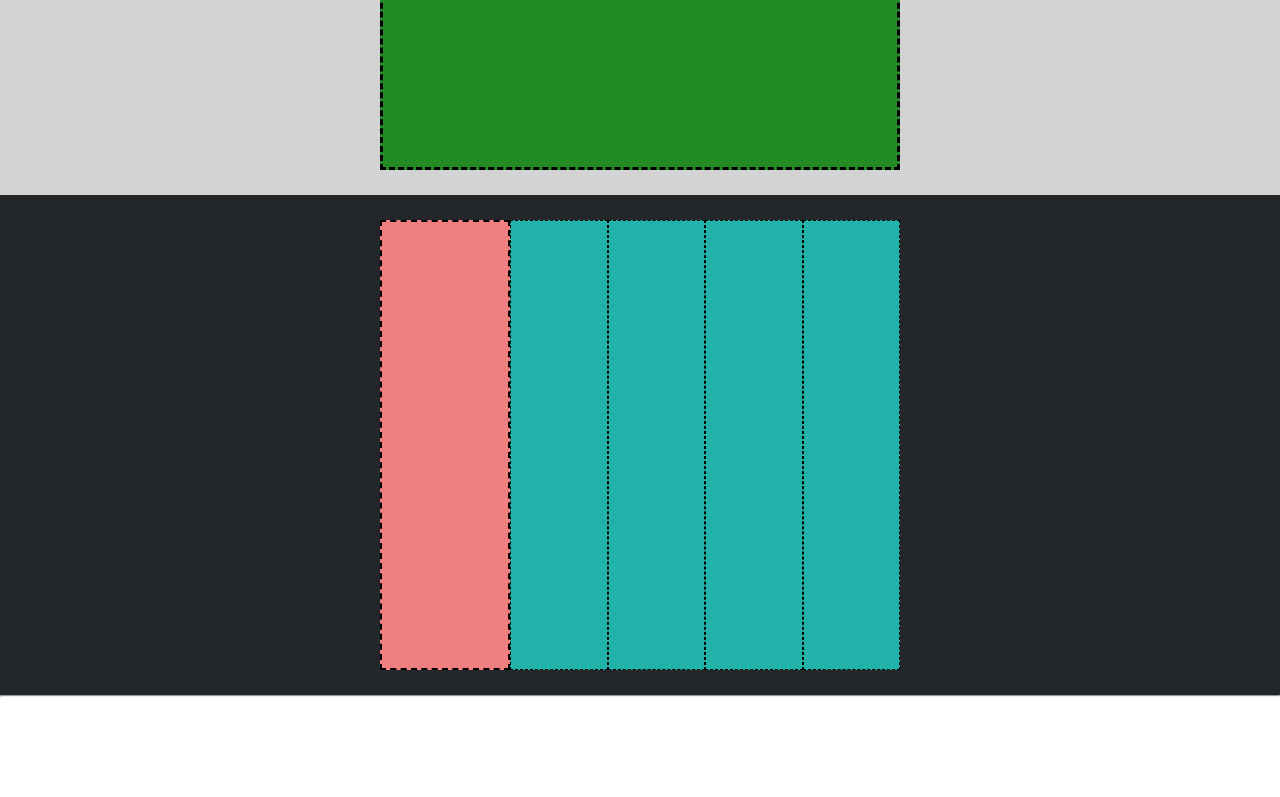
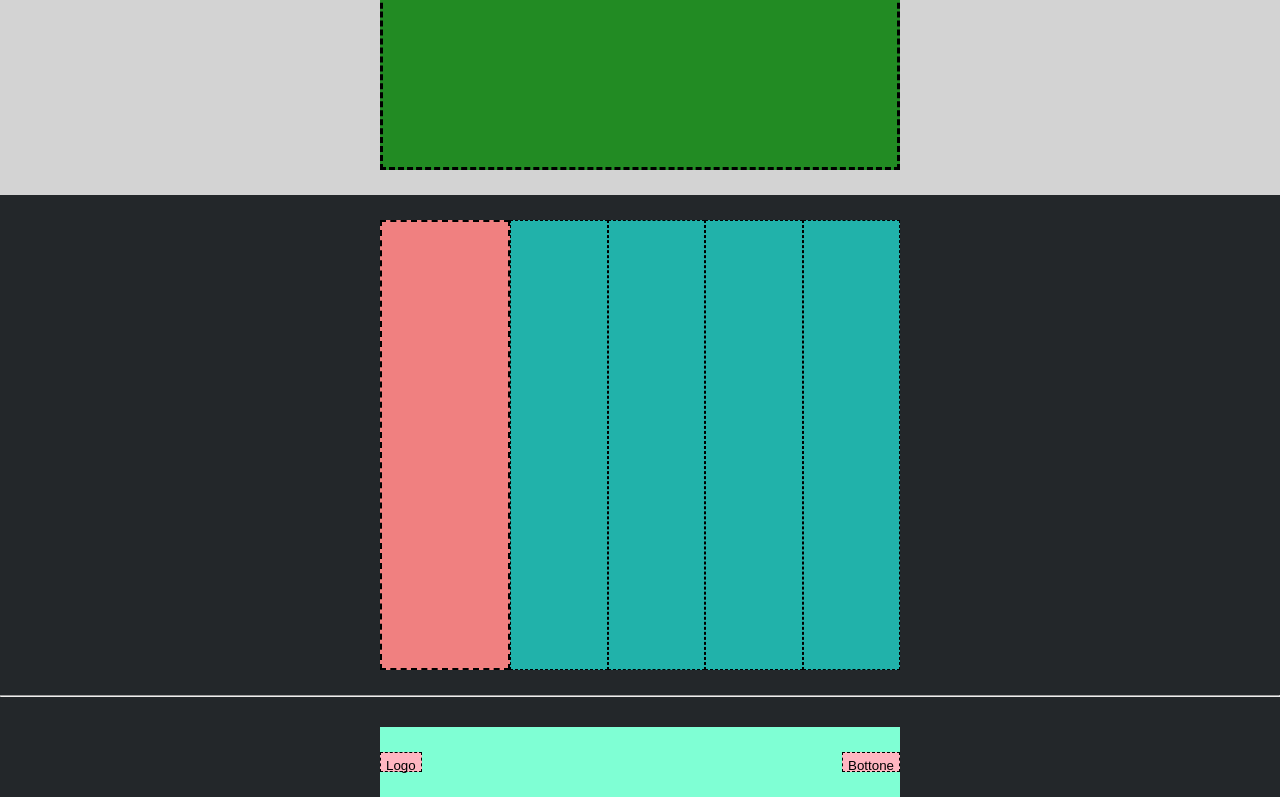
Before and after one commit to aletardio/htmlcss-struttura-discord, a plain HTML site: page index.html in a window 1280 px wide. Shown: the part 2965-3762 px from the top of the page. Before the commit the page ends 3662 px from the top, so only its background shows below. Drawn offline with Linux system fonts and the light colour scheme.

Commit message:
[UPDATE] Added footer and completed exercise

```diff
--- a/css/style.css
+++ b/css/style.css
@@ -163,3 +163,56 @@ header {
 hr {
     color: grey;
 }
+
+/* FOOTER */
+
+.container-footer {
+    width: 100%;
+    margin: 0 auto;
+    display: flex;
+    justify-content: end;
+    align-content: end;
+    flex-wrap: wrap;
+}
+
+.bg-black-footer {
+    background-color: #23272A;
+    height: 100px;
+}
+
+.footer-size-black {
+    padding: 0 380px;
+    height: 70px;
+
+}
+
+.col-10-start {
+    width: 10%;
+    display: flex;
+    justify-content: start;
+    align-items: center;
+}
+
+.col-10-end {
+    width: 10%;
+    display: flex;
+    justify-content: end;
+    align-items: center;
+}
+
+.col-80 {
+    width: 80%;
+}
+
+
+.lightgreen {
+    background-color: #7FFFD4;
+}
+
+button {
+    background-color: #FFB6C1;
+    border: 1px dashed black;
+    padding: 5px;
+    justify-content: space-between;
+    height: 20px;
+}
--- a/index.html
+++ b/index.html
@@ -84,11 +84,11 @@
                 </div>
             </div>
 
-            <!-- CONTAINER 5 -->
+            <!-- CONTAINER 6 -->
             <div class="container bg-black">
                 <!-- RIGA -->
                 <div class="row size-black">
-                    <!-- COLONNA 100% -->
+                    <!-- 5 COLONNE -->
                     <div class="col-25 pink"></div>
                     <div class="col-17 acquamarine"></div>
                     <div class="col-17 acquamarine"></div>
@@ -97,12 +97,23 @@
                 </div>
             </div>
             <hr>
-
-
     </main>
     <!-- FOOTER -->
     <footer>
-
+        <!-- CONTAINER 7 -->
+        <div class="container-footer bg-black-footer">
+            <!-- RIGA -->
+            <div class="row footer-size-black">
+                <!-- COLONNA 100% -->
+                <div class="col-10-start lightgreen">
+                    <button>Logo</button>
+                </div>
+                <div class="col-80 lightgreen"></div>
+                <div class="col-10-end lightgreen">
+                    <button>Bottone</button>
+                </div>
+            </div>
+        </div>
     </footer>
 </body>
 </html>
```
